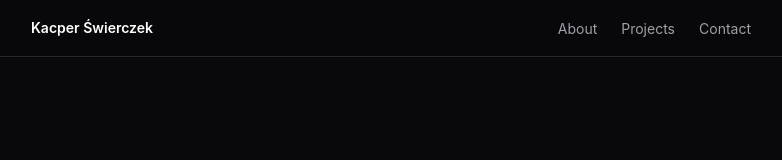
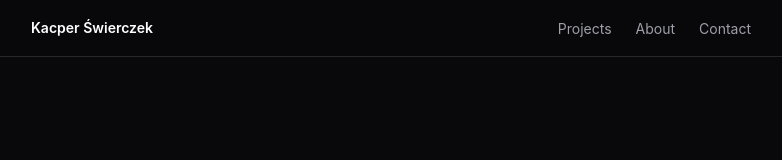
Before and after one commit to WebSpruce/about-me, a React (Vite) app: page / in a window 1280 px wide. Shown: the top 160 px of the page, without its empty margins (249-1031 px from the left). Built offline with nearby package versions, Linux system fonts and the light colour scheme.

Commit message:
feat: create dotgrid
Implements a new DotGrid script that generates dots as a background for the whole page. Remove background color from the sections.

```diff
--- a/src/App.tsx
+++ b/src/App.tsx
@@ -1,4 +1,5 @@
 import './App.css'
+import { DotGrid } from './components/DotGrid'
 import { Nav } from './components/Nav'
 import { About } from './sections/About'
 import { Contact } from './sections/Contact'
@@ -9,7 +10,8 @@ import { Projects } from './sections/Projects'
 function App() {
 
   return (
-    <main>
+    <div className="relative min-h-screen">
+      <DotGrid />
       <Nav />
       <main>
         <Hero/>
@@ -18,7 +20,7 @@ function App() {
         <Contact />
       </main>
       <Footer />
-    </main>
+    </div>
   )
 }
 
--- /dev/null
+++ b/src/components/DotGrid.tsx
@@ -0,0 +1,8 @@
+export function DotGrid() {
+  return (
+    <div
+      className="absolute top-0 left-0 w-full h-full -z-10 bg-fixed bg-zinc-950 bg-[radial-gradient(circle,#3f3f4650_1px,transparent_1px)] [background-size:34px_34px] [mask-image:radial-gradient(ellipse_80%_60%_at_50%_0%,#000_60%,transparent_100%)]"
+      aria-hidden="true"
+    />
+  );
+}
--- a/src/data/nav.ts
+++ b/src/data/nav.ts
@@ -1,7 +1,7 @@
 import type { NavLink } from '../types/nav';
 
 export const navLinks: NavLink[] = [
+  { label: 'Projects', href: '#projects' },
   { label: 'About', href: '#about' },
-  { label: 'Projects', href: '#projects' },
   { label: 'Contact', href: '#contact' },
 ];
--- a/src/sections/About.tsx
+++ b/src/sections/About.tsx
@@ -2,7 +2,7 @@ import { aboutData } from '../data/about';
 
 export function About() {
   return (
-    <section id="about" className="scroll-mt-20 py-24 px-6 bg-zinc-950">
+    <section id="about" className="scroll-mt-20 py-24 px-6">
       <div className="max-w-2xl mx-auto">
         <p className="text-sm uppercase tracking-widest text-zinc-500 mb-3">
           {aboutData.eyebrow}
--- a/src/sections/Contact.tsx
+++ b/src/sections/Contact.tsx
@@ -3,7 +3,7 @@ import { contactData } from '../data/contact';
 
 export function Contact() {
   return (
-    <section id="contact" className="scroll-mt-20 py-24 px-6 bg-zinc-950 ">
+    <section id="contact" className="scroll-mt-20 py-24 px-6 ">
       <div className="max-w-2xl mx-auto text-center">
         <p className="text-sm uppercase tracking-widest text-zinc-500 mb-3">
           {contactData.eyebrow}
--- a/src/sections/Footer.tsx
+++ b/src/sections/Footer.tsx
@@ -5,7 +5,7 @@ export function Footer() {
   const year = new Date().getFullYear();
 
   return (
-    <footer className="py-10 px-6 border-t border-zinc-800 bg-zinc-950">
+    <footer className="py-10 px-6 border-t border-zinc-800">
       <div className="max-w-3xl mx-auto flex flex-col md:flex-row items-center justify-between gap-4">
         <p className="text-sm text-zinc-500">
           © {year} {heroData.name}
--- a/src/sections/Hero.tsx
+++ b/src/sections/Hero.tsx
@@ -3,7 +3,7 @@ import { SocialLinks } from '../components/SocialLinks'
 
 export function Hero() {
     return(
-        <section id="hero" className="scroll-mt-20 min-h-screen flex flex-col items-center justify-center px-6 bg-zinc-950 text-center">
+        <section id="hero" className="scroll-mt-20 min-h-screen flex flex-col items-center justify-center px-6 text-center">
             <img
                 src={heroData.photoUrl} alt={heroData.name}
                 className="w-32 h-32 rounded-full object-cover mb-6 "/>
--- a/src/sections/Projects.tsx
+++ b/src/sections/Projects.tsx
@@ -3,7 +3,7 @@ import { ProjectCard } from '../components/ProjectCard';
 
 export function Projects() {
   return (
-    <section id="projects" className="scroll-mt-20 py-24 px-6 bg-zinc-950">
+    <section id="projects" className="scroll-mt-20 py-24 px-6">
       <div className="max-w-3xl mx-auto">
         <p className="text-sm uppercase tracking-widest text-zinc-500 mb-3">
           Case files
```
